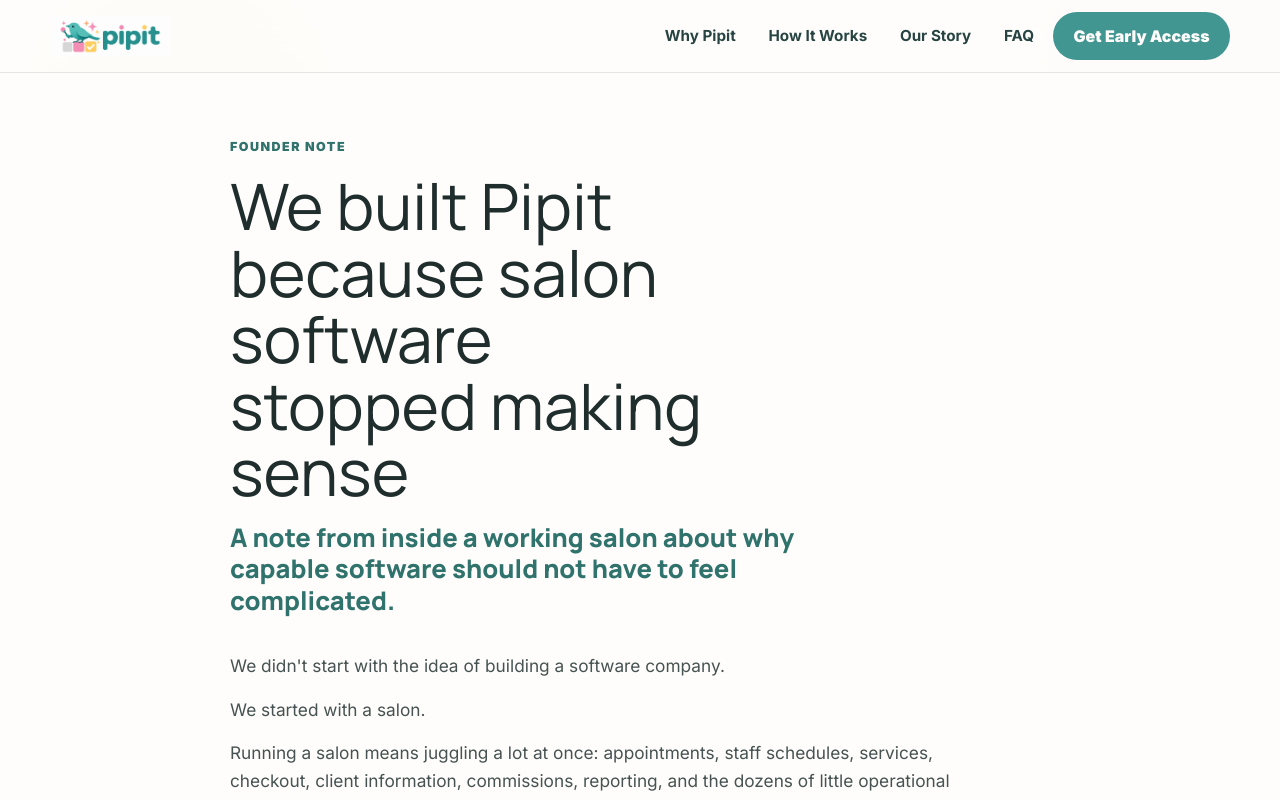
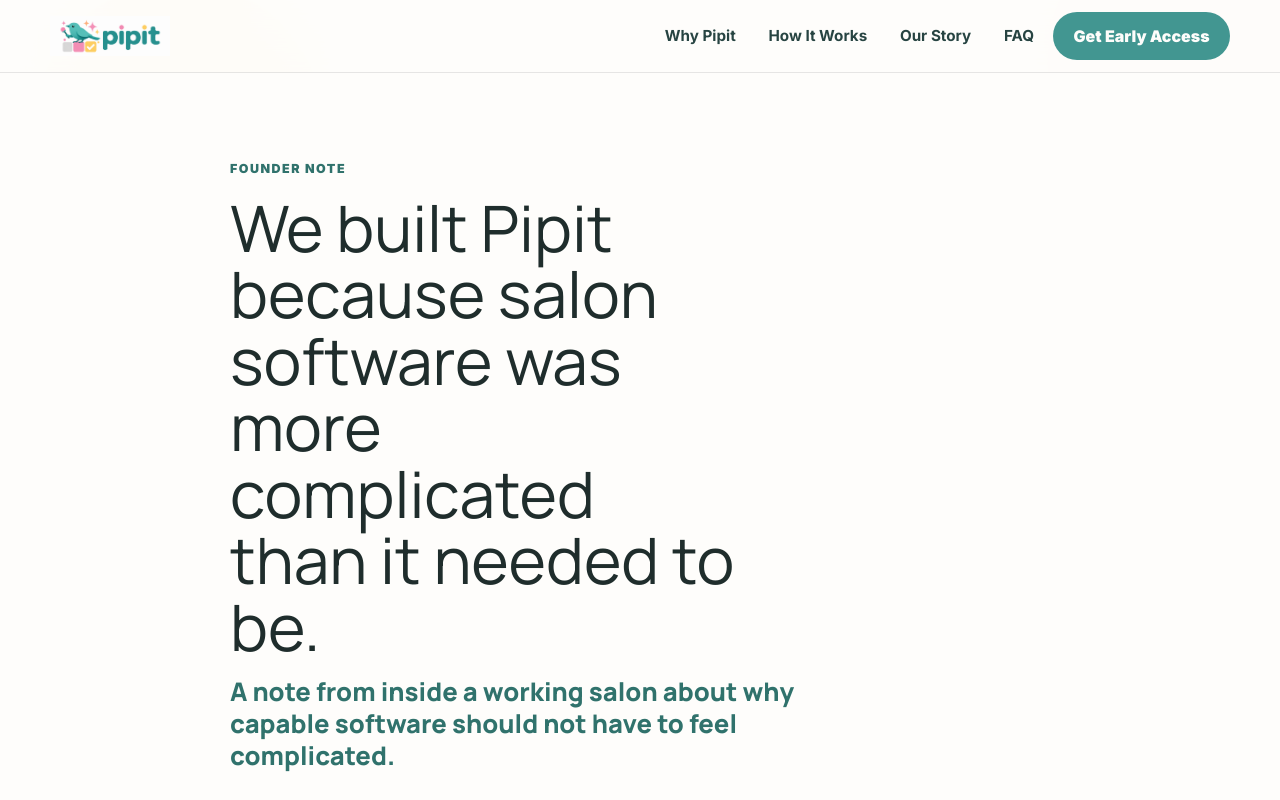
Before and after one commit to rwkimmel/pipit-marketing, a Next.js app: page /why-we-built-pipit in a window 1280 px wide. Shown: the top 800 px of the page. Built offline with nearby package versions, Linux system fonts and the light colour scheme; no server answers.

Commit message:
BUBBLEGUM: revise founder story preview

```diff
--- a/app/globals.css
+++ b/app/globals.css
@@ -981,7 +981,7 @@
 .founder-article {
   margin: 0 auto;
   max-width: 860px;
-  padding: 4rem 1.25rem 5rem;
+  padding: 5.35rem 1.25rem 5rem;
 }
 
 .article-header,
@@ -1057,6 +1057,18 @@
   gap: 1rem;
   margin-top: 2.6rem;
   padding: 1.3rem;
+}
+
+.article-footer .button-secondary {
+  background: var(--color-warm-white);
+  border-color: var(--color-warm-white);
+  color: var(--color-ink);
+}
+
+.article-footer .button-secondary:hover {
+  background: color-mix(in srgb, var(--color-warm-white) 88%, var(--color-yellow));
+  border-color: var(--color-yellow);
+  color: var(--color-ink);
 }
 
 .article-footer h2 {
--- a/app/why-we-built-pipit/page.tsx
+++ b/app/why-we-built-pipit/page.tsx
@@ -6,7 +6,10 @@
 import type { Metadata } from "next";
 import Link from "next/link";
 
-const title = "Why We Built Pipit | Salon Software That Actually Makes Sense";
+const articleHeadline =
+  "We built Pipit because salon software was more complicated than it needed to be.";
+const title =
+  "Why We Built Pipit | Salon Software Was More Complicated Than It Needed To Be";
 const description =
   "Why we started building Pipit after experiencing salon software that felt unnecessarily complex and unintuitive in a real working salon.";
 
@@ -38,7 +41,7 @@
         <article className="founder-article">
           <header className="article-header">
             <p className="eyebrow">Founder Note</p>
-            <h1>We built Pipit because salon software stopped making sense</h1>
+            <h1>{articleHeadline}</h1>
             <p className="article-deck">
               A note from inside a working salon about why capable software should not have to
               feel complicated.
@@ -177,7 +180,7 @@
             __html: JSON.stringify({
               "@context": "https://schema.org",
               "@type": "Article",
-              headline: "We built Pipit because salon software stopped making sense",
+              headline: articleHeadline,
               description,
               url: `${siteConfig.productionDomain.replace(/\/$/, "")}/why-we-built-pipit`,
               publisher: {
```
